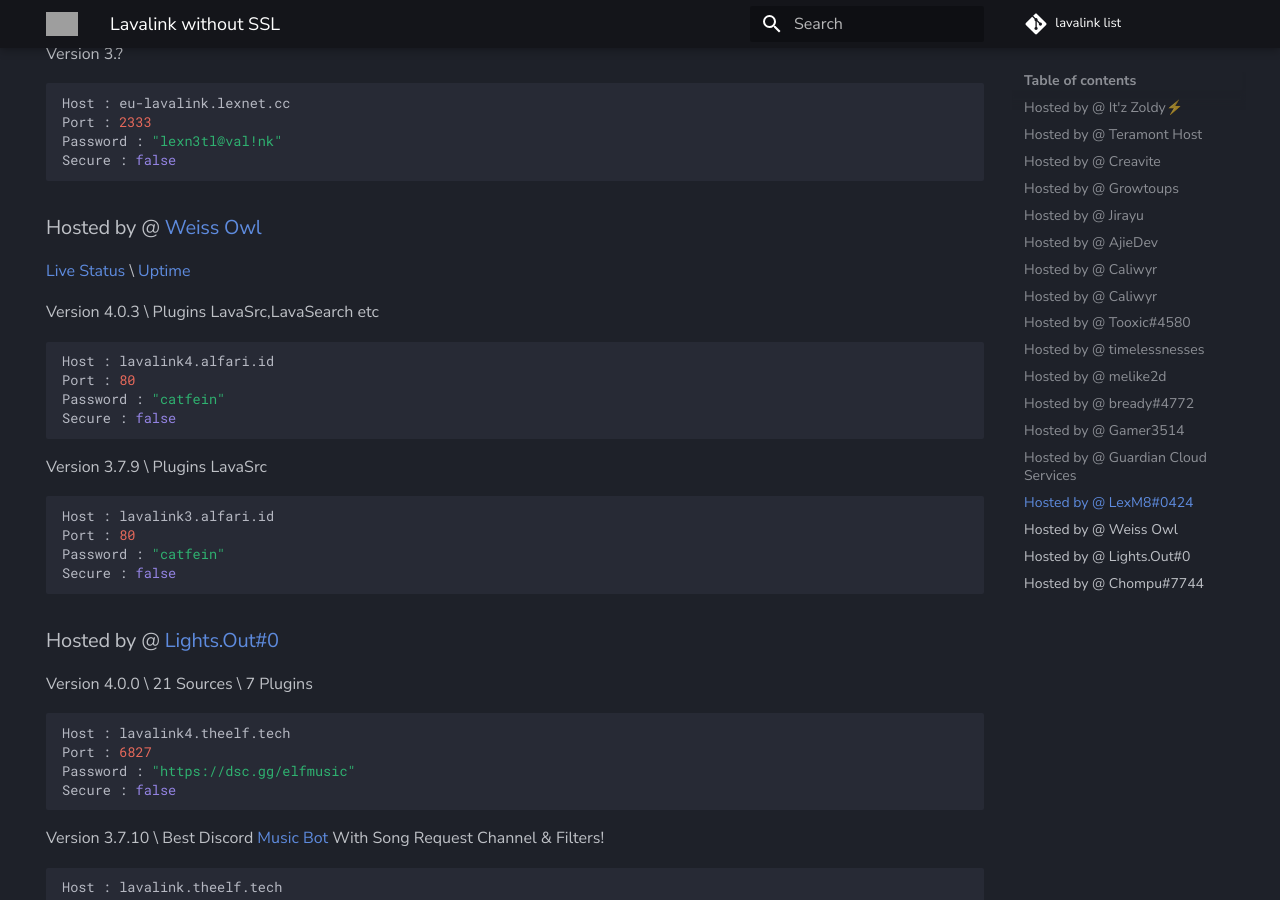
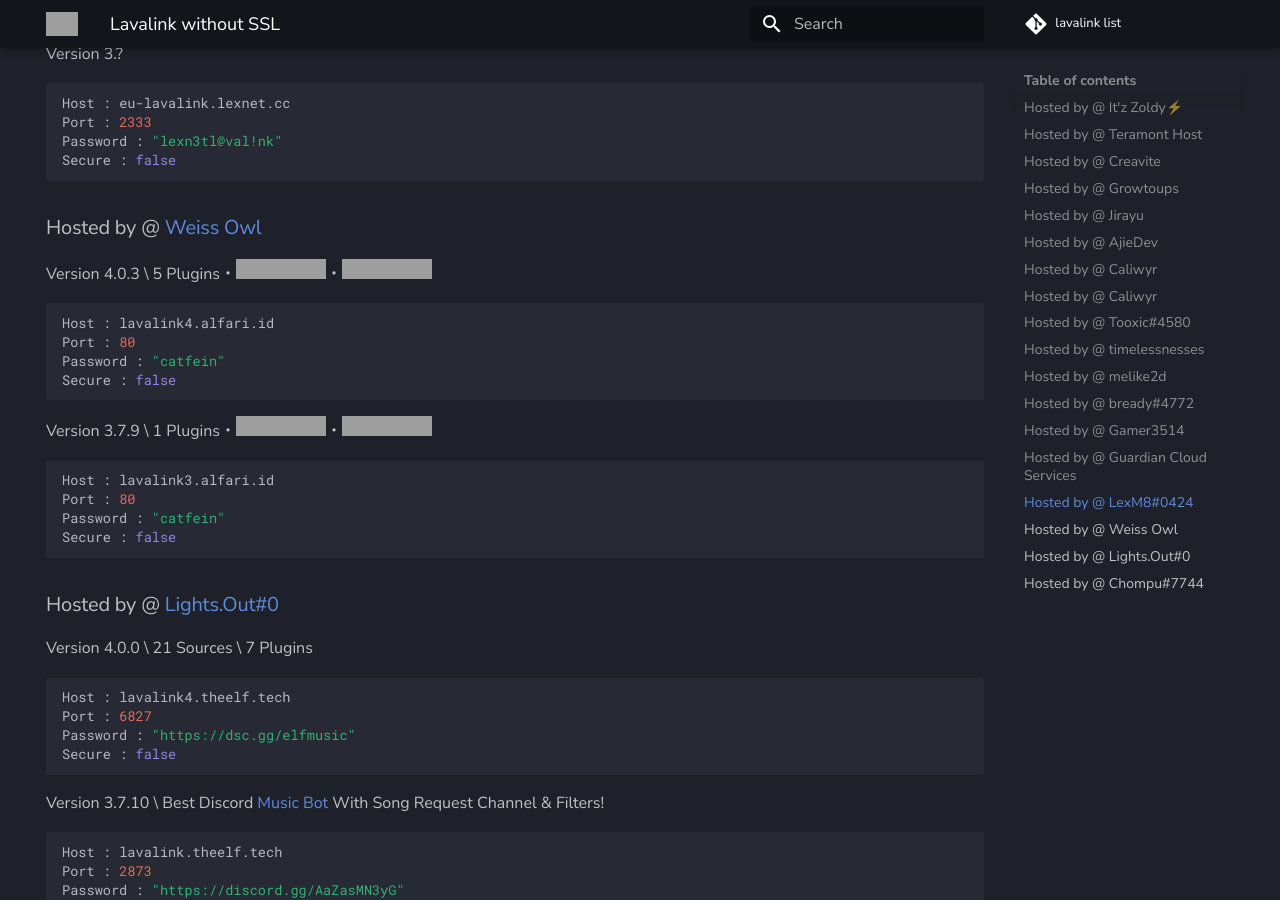
Before and after one commit to DarrenOfficial/lavalink-list, an MkDocs documentation site: the page built from docs/NoSSL/lavalink-without-ssl.md, in a window 1280 px wide and 900 px high, scrolled down 4625 px. Built offline with MkDocs 1.6.1 and Material for MkDocs 9.7.7, drawn with Linux system fonts in a browser that asks for light colours; comment, search, counter and statistics services are not loaded; grey boxes are pictures that could not be loaded.

Commit message:
Update (#449)
* Update lavalink-without-ssl.md

update my node.alfari.id to bali.weissx.com

* Update lavalink-without-ssl.md

update secord lavalink to ver 4.0.0 and update new port

* Update lavalink-without-ssl.md

remove-old lavalink without ssl

* Update lavalink-with-ssl.md

add new lava ssl

* Update lavalink-without-ssl.md

add ver non ssl

* Update lavalink-without-ssl.md

add version v3 no ssl

* Update lavalink-with-ssl.md

add v3 with ssl

* Update lavalink-with-ssl.md

remove SSL

* Update lavalink-without-ssl.md

update new server lavaink with more bandwidth

* Update lavalink-with-ssl.md

add SSL ver

* Update lavalink-without-ssl.md

update link for non ssl

* Update lavalink-without-ssl.md

* Update lavalink-without-ssl.md

* Update lavalink-with-ssl.md

* Update lavalink-with-ssl.md

* Update lavalink-without-ssl.md

* Update lavalink-without-ssl.md

* Update lavalink-without-ssl.md

* Update lavalink-without-ssl.md

* Update lavalink-without-ssl.md

* Update lavalink-without-ssl.md

* Update lavalink-without-ssl.md

* Update lavalink-without-ssl.md

* Update lavalink-with-ssl.md

````diff
--- a/docs/NoSSL/lavalink-without-ssl.md
+++ b/docs/NoSSL/lavalink-without-ssl.md
@@ -215,9 +215,8 @@ Secure : false
 ```
 
 ### Hosted by @ [Weiss Owl](https://discord.alfari.id)
-[Live Status](https://kuma-n-catfein.alfari.id/) \ [Uptime](https://kuma.alfari.id/)
 
-Version 4.0.3 \ Plugins LavaSrc,LavaSearch etc
+Version 4.0.3 \ 5 Plugins・![Uptime](https://status.alfari.id/api/badge/7/uptime)・![Ping](https://status.alfari.id/api/badge/7/ping)
 ```bash
 Host : lavalink4.alfari.id
 Port : 80
@@ -225,7 +224,7 @@ Password : "catfein"
 Secure : false
 ```
 
-Version 3.7.9 \ Plugins LavaSrc
+Version 3.7.9 \ 1 Plugins・![Uptime](https://status.alfari.id/api/badge/6/uptime)・![Ping](https://status.alfari.id/api/badge/6/ping)
 ```bash
 Host : lavalink3.alfari.id
 Port : 80
````
Also changed, not shown: docs/SSL/lavalink-with-ssl.md (+2 -4 lines).
